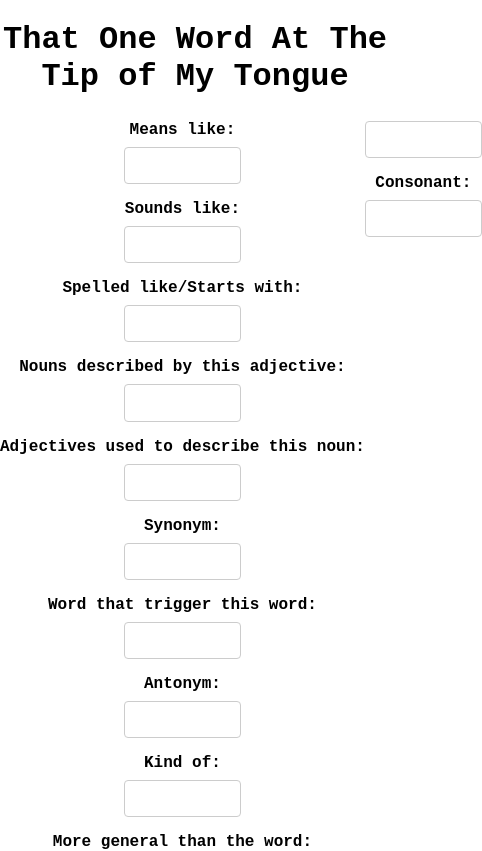
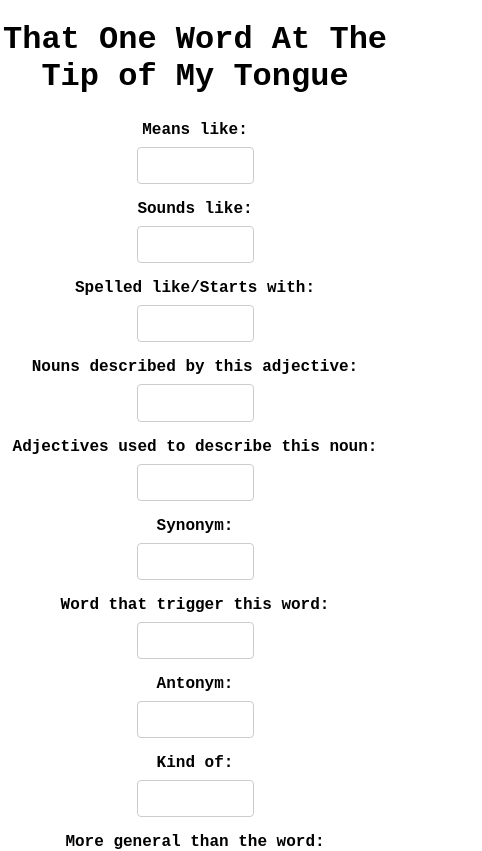
Before and after one commit to Youssef-Abdelsalam-2005/That-One-Word-At-The-Tip-of-My-Tongue, a React (Create React App) app in the folder frontend/: page / in a window 390 px wide. Shown: the top 851 px of the page, 482 px wide, since content can reach past the window. Built offline with nearby package versions, Linux system fonts and the light colour scheme.

Commit message:
made the responsiveness better

```diff
--- a/frontend/src/App.css
+++ b/frontend/src/App.css
@@ -2,7 +2,7 @@ body {
   font-family: "Red Hat Mono", monospace;
   padding: 0;
   margin: 0;
-  overflow: hidden;
+  overflow-x: hidden;
 }
 
 #header {
@@ -21,8 +21,8 @@ form {
   display: flex;
   flex-direction: column;
   align-items: center;
-  width: 100%;
-  height: 43vh;
+  width: 100vw;
+  height: 400px;
   flex-wrap: wrap;
   padding: 1vw;
 }
@@ -103,24 +103,24 @@ button:hover {
   align-items: center;
   flex-wrap: wrap;
   width: 100%;
-  height: 35vh;
+  height: 300px;
 }
 
 @media only screen and (max-width: 900px) {
-  body {
-    overflow-y: auto;
+  form {
+    height: 630px;
   }
-  form {
-    height: 67vh;
+  #output {
+    height: 550px;
   }
 }
 
 @media only screen and (max-width: 650px) {
   form {
-    height: 127vh;
+    height: 100%;
   }
   #output {
-    height: 55vh;
+    height: 800px;
   }
   button {
     width: 30vw;
@@ -129,10 +129,10 @@ button:hover {
 
 @media (pointer: none), (pointer: coarse) {
   form {
-    height: 127vh;
+    height: 100%;
   }
   #output {
-    height: 55vh;
+    height: 800px;
   }
   button {
     width: 30vw;
```
